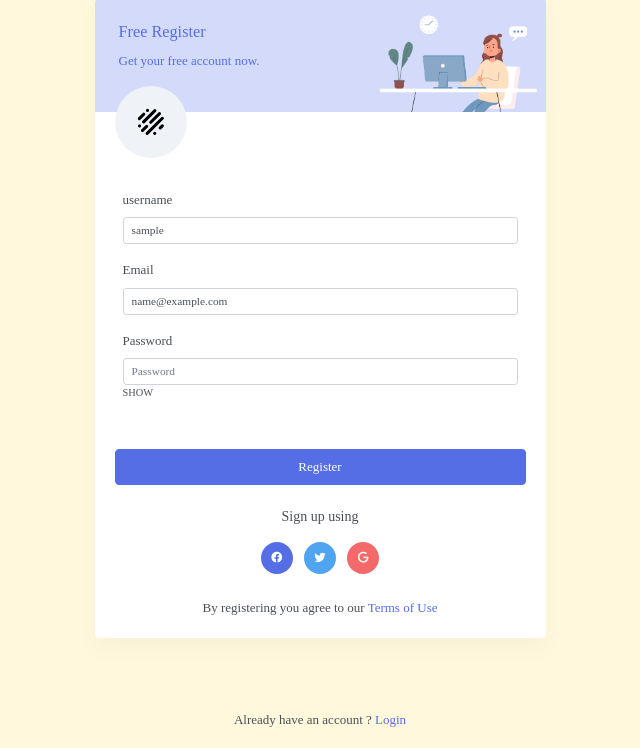
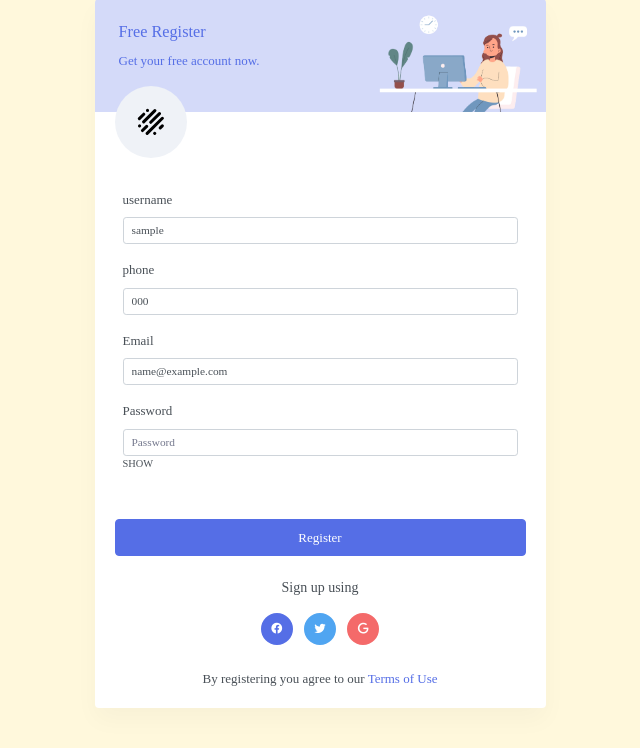
Before and after one commit to Robaa2168/Pesa_Club_Investments, a Django app: template investapp/templates/authentication/register.html in a window 1280 px wide. Shown: the part 145-893 px from the top of the page, without its empty margins (320-960 px from the left). Run offline with Django 3.2, Linux system fonts and the light colour scheme; the template is opened without the code that fills it: most values are stand-ins (such as "Sample title", 1, 10 or a date in 2020); some libraries are stand-ins or nearby versions.

Commit message:
first commit

```diff
--- a/investapp/templates/authentication/register.html
+++ b/investapp/templates/authentication/register.html
@@ -75,6 +75,17 @@
                                     <div class="usernameFeedBack text-success" style="display:none">
                                     </div>
                                     <p class="text-sm text-success usernameSuccessOutput"></p>
+                                    <div class="form-group mb-3">
+                                        <label for="userpassword" class="form-label">phone</label>
+                                        <input
+                                          type="text"
+                                          name="phone"
+                                          placeholder="phone"
+                                          id="phoneField"
+                                          value="{{fieldValues.phone}}"
+                                          class="form-control form-control-sm"
+                                        />
+                                      </div>
                                     <div class="form-group mb-3">
                                       <label for="userpassword" class="form-label">Email</label>
                                       <input
--- a/investapp/views.py
+++ b/investapp/views.py
@@ -11,8 +11,10 @@ from django.utils.encoding import force_bytes
 from django.utils.http import urlsafe_base64_encode
 from django.template.loader import render_to_string
 from .tokens import account_activation_token
+#from django.contrib import messages
+from django.contrib.auth.decorators import login_required
 
-
+@login_required(login_url='/login')
 def index(request):
      return render(request, 'index.html')
 
```
Also changed, not shown: authentication/views.py (+10 -1 lines), db.sqlite3.
